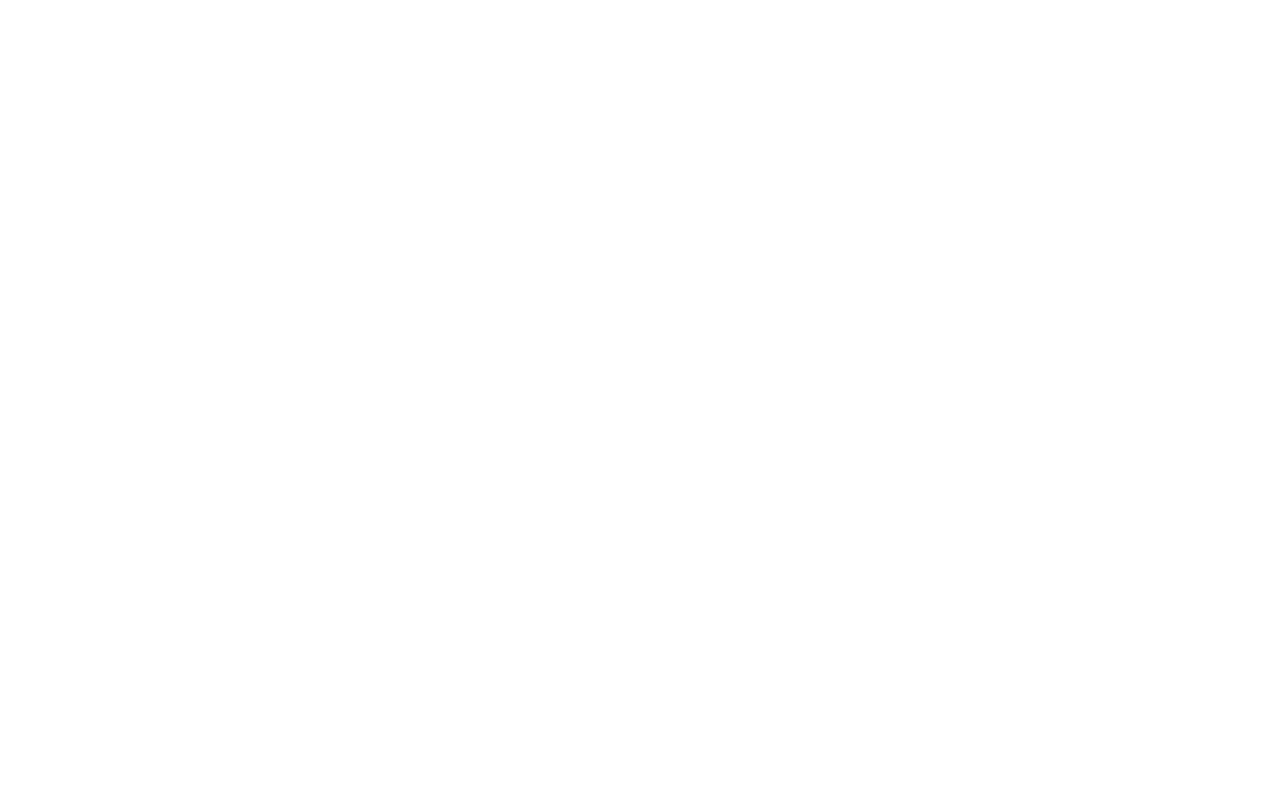
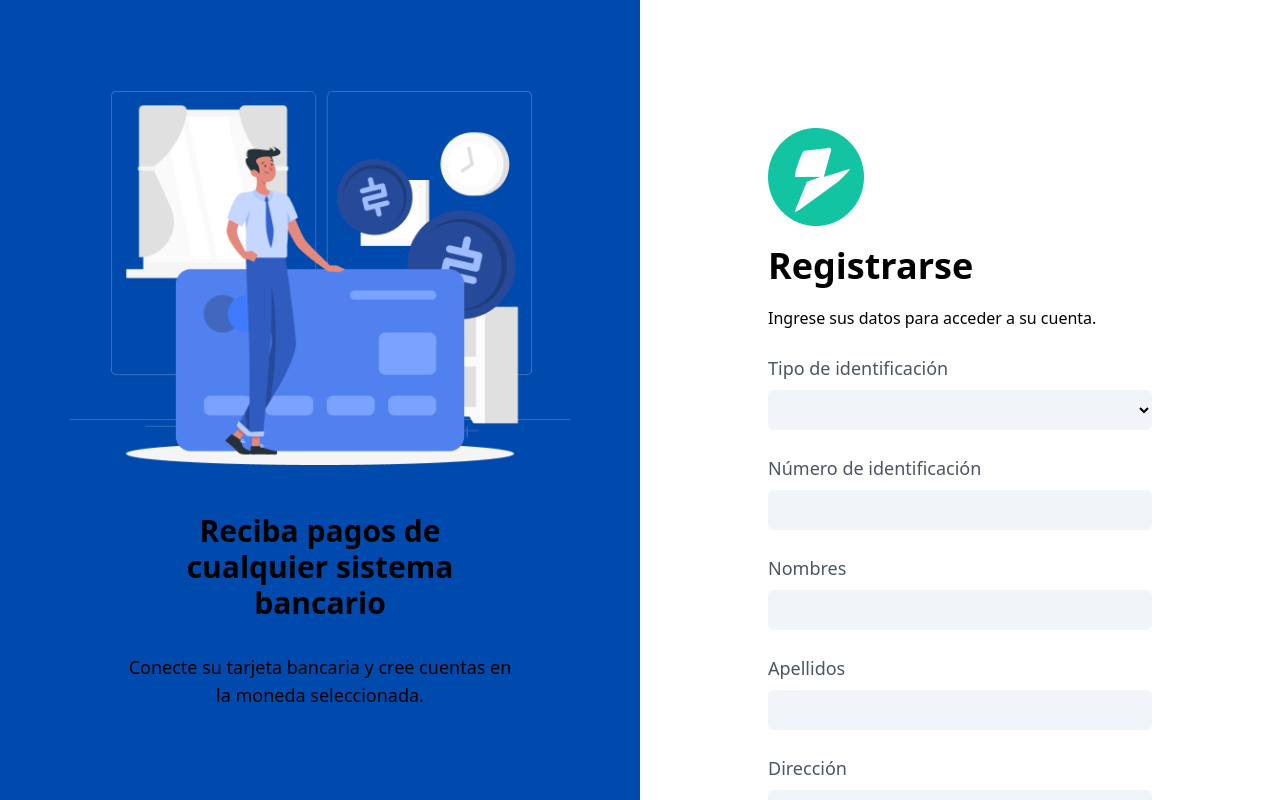
Before and after one commit to Milly00/bancarapida, a Vue app: page /auth/register in a window 1280 px wide. Before the commit this address had no page. Built offline with nearby package versions, Linux system fonts and the light colour scheme.

Commit message:
feat: add register view

```diff
--- a/src/auth/index.js
+++ b/src/auth/index.js
@@ -1 +1,2 @@
-export { default as AuthView } from './views/AuthView.vue';
+export { default as AuthView } from './views/AuthView.vue'
+export { default as RegisterView } from './views/RegisterView.vue'
--- a/src/auth/views/AuthView.vue
+++ b/src/auth/views/AuthView.vue
@@ -8,13 +8,18 @@
   Tooltip,
 } from '../../components'
 import { ref } from 'vue'
+import { RouterLink } from 'vue-router'
 import { api } from '../../main'
 
 let form = ref({ email: '', password: '' })
 
 async function login() {
-  let response = await api.instance.post('/login', { body: form.value })
-  console.log(response)
+  try {
+    let response = await api.instance.post('/login', { body: form.value })
+    console.log(response)
+  } catch (e) {
+    console.log({ e })
+  }
 }
 </script>
 
@@ -77,7 +82,9 @@
 
       <div class="text-center mt-4">
         ¿No tienes una cuenta?
-        <LinkButton content="Registrarme" />
+        <RouterLink class="text-primary w-fit" to="/auth/register"
+          >Registrarme</RouterLink
+        >
       </div>
     </section>
   </article>
--- /dev/null
+++ b/src/auth/views/RegisterView.vue
@@ -0,0 +1,159 @@
+<script setup>
+import {
+  Logo,
+  TextField,
+  PasswordField,
+  LinkButton,
+  Button,
+  Tooltip,
+} from '../../components'
+import { ref } from 'vue'
+import { RouterLink } from 'vue-router'
+import { IdentityTypes, Genders } from '../../constants'
+import { api } from '../../main'
+
+let form = ref({})
+
+async function register() {
+  try {
+    let response = await api.instance.post('/signout', { body: form.value })
+    console.log({ response })
+  } catch (e) {
+    console.log({ e })
+  }
+}
+</script>
+
+<template>
+  <article class="flex">
+    <section
+      class="w-1/2 h-screen bg-primary flex flex-col justify-center items-center"
+    >
+      <img src="../../assets/auth_view_img.png" class="w-[500px]" />
+
+      <div class="w-96 text-center">
+        <h4 class="text-3xl font-bold mt-12">
+          Reciba pagos de cualquier sistema bancario
+        </h4>
+        <p class="mt-8 text-lg font-light">
+          Conecte su tarjeta bancaria y cree cuentas en la moneda seleccionada.
+        </p>
+      </div>
+    </section>
+    <section class="w-1/2 h-screen overflow-auto px-32 py-32">
+      <Logo />
+      <h2 class="font-semibold text-4xl my-5">Registrarse</h2>
+      <p class="mb-6">Ingrese sus datos para acceder a su cuenta.</p>
+      <div class="flex flex-col">
+        <label class="text-gray-600 text-lg mb-2" for="identityType"
+          >Tipo de identificación</label
+        >
+        <select
+          class="bg-slate-100 px-4 py-2 rounded-md"
+          id="identityType"
+          name="identityType"
+          v-model="form.identityType"
+        >
+          <option v-for="(v, k) in IdentityTypes" :value="k" :key="k">
+            {{ v }} ({{ k }})
+          </option>
+        </select>
+        <br />
+        <label class="text-gray-600 text-lg mb-2" for="identityNumber"
+          >Número de identificación</label
+        >
+        <input
+          class="bg-slate-100 px-4 py-2 rounded-md"
+          type="text"
+          v-model="form.identityNumber"
+        />
+        <br />
+        <label class="text-gray-600 text-lg mb-2" for="name">Nombres</label>
+        <input
+          class="bg-slate-100 px-4 py-2 rounded-md"
+          type="text"
+          v-model="form.name"
+        />
+        <br />
+        <label class="text-gray-600 text-lg mb-2" for="lastname"
+          >Apellidos</label
+        >
+        <input
+          class="bg-slate-100 px-4 py-2 rounded-md"
+          type="text"
+          v-model="form.lastname"
+        />
+        <br />
+        <label class="text-gray-600 text-lg mb-2" for="address"
+          >Dirección</label
+        >
+        <input
+          class="bg-slate-100 px-4 py-2 rounded-md"
+          type="text"
+          v-model="form.address"
+        />
+        <br />
+        <label class="text-gray-600 text-lg mb-2" for="phone"
+          >Número de celular</label
+        >
+        <input
+          class="bg-slate-100 px-4 py-2 rounded-md"
+          type="tel"
+          v-model="form.phone"
+        />
+        <br />
+        <label class="text-gray-600 text-lg mb-2" for="gender">Género</label>
+        <select
+          class="bg-slate-100 px-4 py-2 rounded-md"
+          id="gender"
+          name="gender"
+          v-model="form.gender"
+        >
+          <option v-for="(v, k) in Genders" :value="k" :key="k">
+            {{ v }}
+          </option>
+        </select>
+        <br />
+        <label class="text-gray-600 text-lg mb-2" for="dob"
+          >Fecha de nacimiento</label
+        >
+        <input
+          class="bg-slate-100 px-4 py-2 rounded-md"
+          type="date"
+          v-model="form.dob"
+        />
+        <br />
+        <label class="text-gray-600 text-lg mb-2" for="user_name"
+          >Nombre de usuario</label
+        >
+        <input
+          class="bg-slate-100 px-4 py-2 rounded-md"
+          type="text"
+          v-model="form.user_name"
+        />
+        <br />
+        <label class="text-gray-600 text-lg mb-2" for="email">Email</label>
+        <input
+          class="bg-slate-100 px-4 py-2 rounded-md"
+          type="email"
+          v-model="form.email"
+        />
+        <br />
+        <label class="text-gray-600 text-lg mb-2" for="password"
+          >Contraseña</label
+        >
+        <input
+          class="bg-slate-100 px-4 py-2 rounded-md"
+          type="password"
+          v-model="form.password"
+        />
+        <button
+          class="bg-primary text-white text-xl py-3 rounded-md mt-12"
+          @click="register"
+        >
+          Registrarme
+        </button>
+      </div>
+    </section>
+  </article>
+</template>
--- a/src/router/index.js
+++ b/src/router/index.js
@@ -1,7 +1,7 @@
 import { createRouter, createWebHistory } from 'vue-router'
 import HomeView from '../views/HomeView.vue'
 import { CustomerDashboardView } from '../views/customer'
-import { AuthView } from '../auth'
+import { AuthView, RegisterView } from '../auth'
 
 const router = createRouter({
   history: createWebHistory(import.meta.env.BASE_URL),
@@ -21,6 +21,11 @@
       name: 'login',
       component: AuthView,
     },
+    {
+      path: '/auth/register',
+      name: 'register',
+      component: RegisterView,
+    },
   ],
 })
 
```
